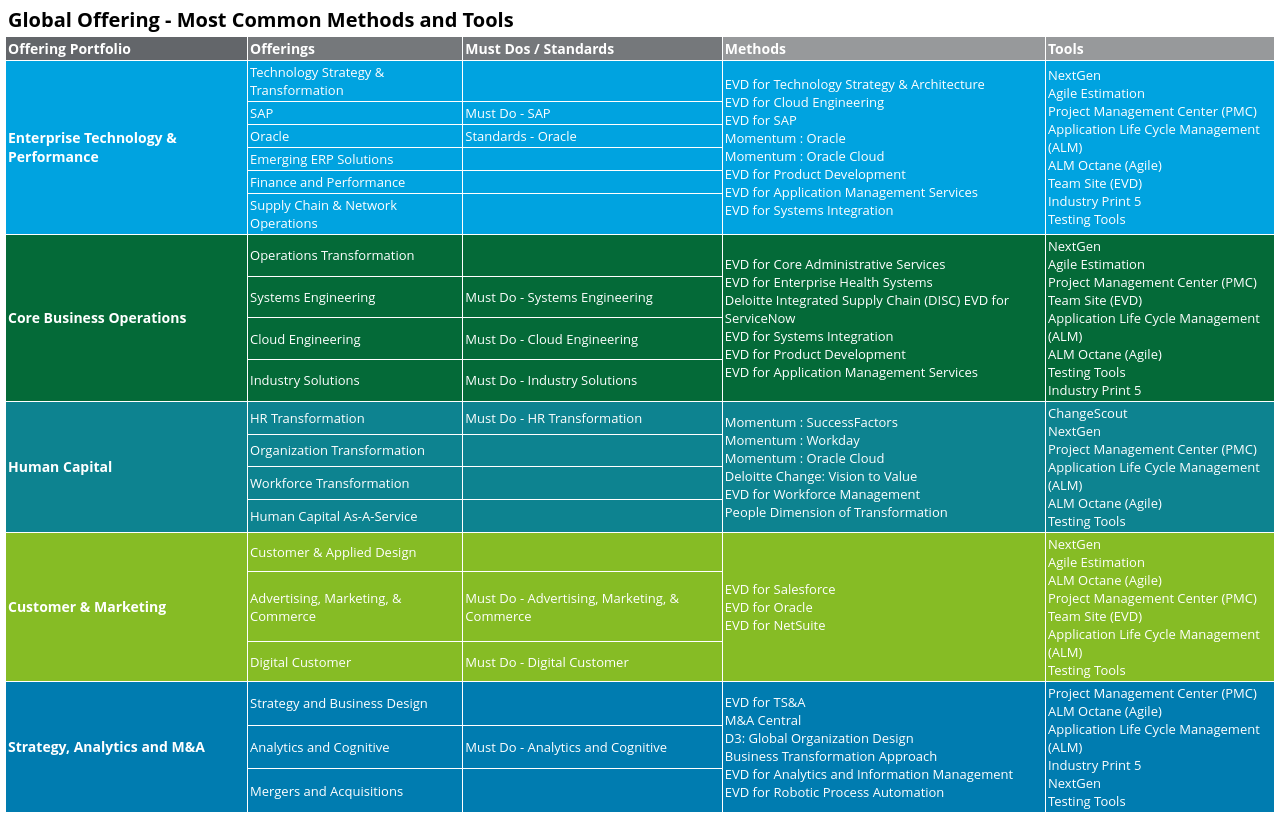
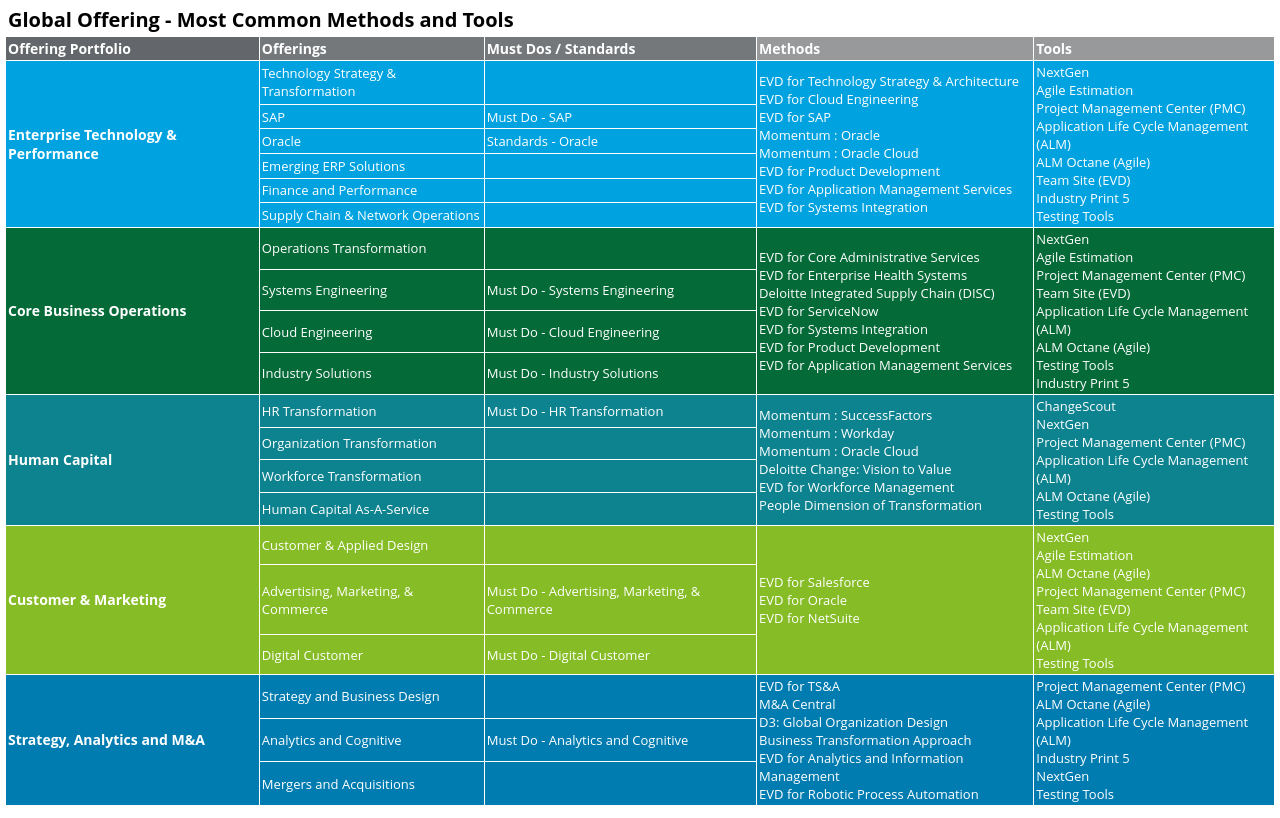
Before and after one commit to codingakash4/Methods-Tools_CoP, a plain HTML site: page index.html in a window 1280 px wide. Shown: the part 129-947 px from the top of the page. Drawn offline with Linux system fonts and the light colour scheme.

Commit message:
Add files via upload

```diff
--- a/index.html
+++ b/index.html
@@ -76,7 +76,7 @@
         <td rowspan="4" style="background-color:#046A38">
             <a href="https://consulting.deloitteresources.com/sandd/cmt/methods/Pages/evdcas.aspx" target="_blank">EVD for Core Administrative Services</a><br>
             <a href="https://consulting.deloitteresources.com/sandd/cmt/methods/Pages/evdehr.aspx" target="_blank">EVD for Enterprise Health Systems</a><br>
-            <a href="https://consulting.deloitteresources.com/sandd/cmt/methods/Pages/disc_mrc.aspx" target="_blank">Deloitte Integrated Supply Chain (DISC)</a>
+            <a href="https://consulting.deloitteresources.com/sandd/cmt/methods/Pages/disc_mrc.aspx" target="_blank">Deloitte Integrated Supply Chain (DISC)</a><br>
             <a href="https://consulting.deloitteresources.com/sandd/cmt/methods/Pages/EVD-for-Service-Now.aspx" target="_blank">EVD for ServiceNow</a><br>
             <a href="https://consulting.deloitteresources.com/sandd/cmt/methods/Pages/evdsi.aspx" target="_blank">EVD for Systems Integration</a><br>
             <a href="https://consulting.deloitteresources.com/sandd/cmt/methods/Pages/evdproddev.aspx" target="_blank">EVD for Product Development</a><br>
```
